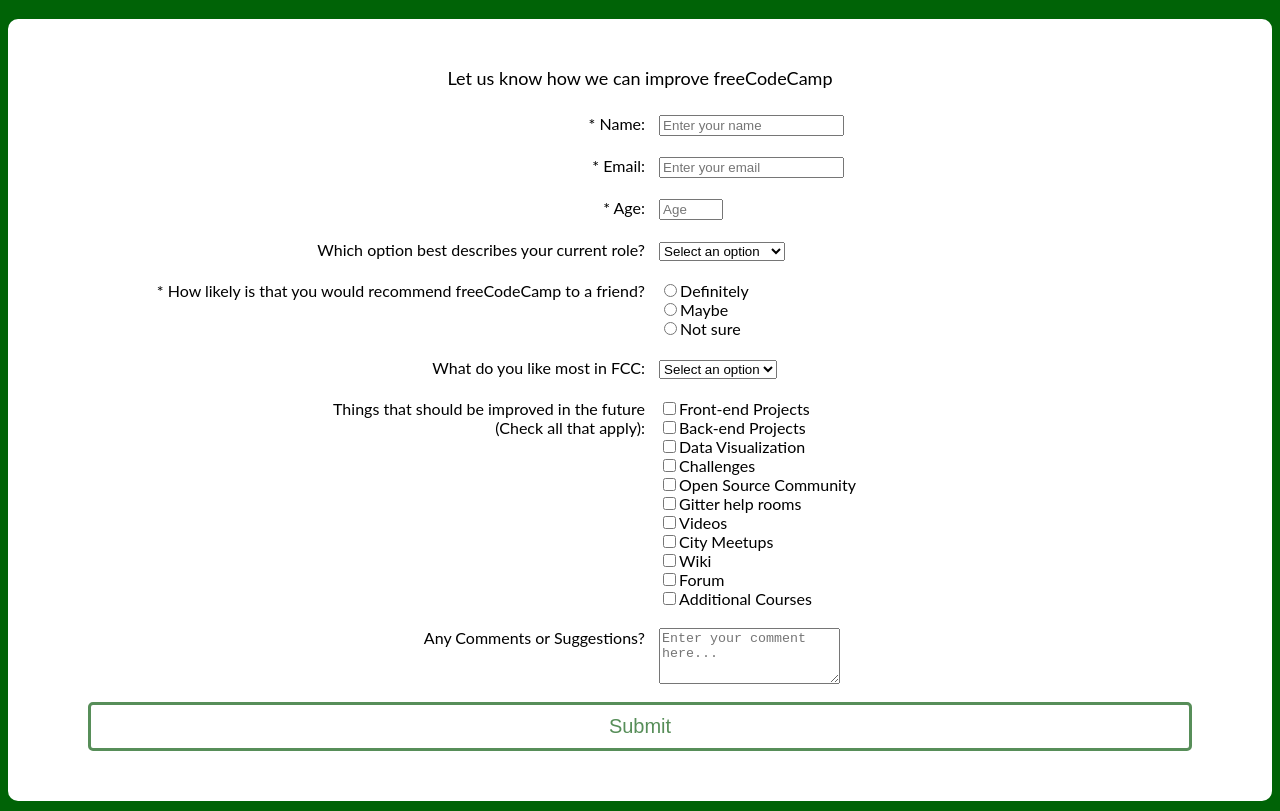
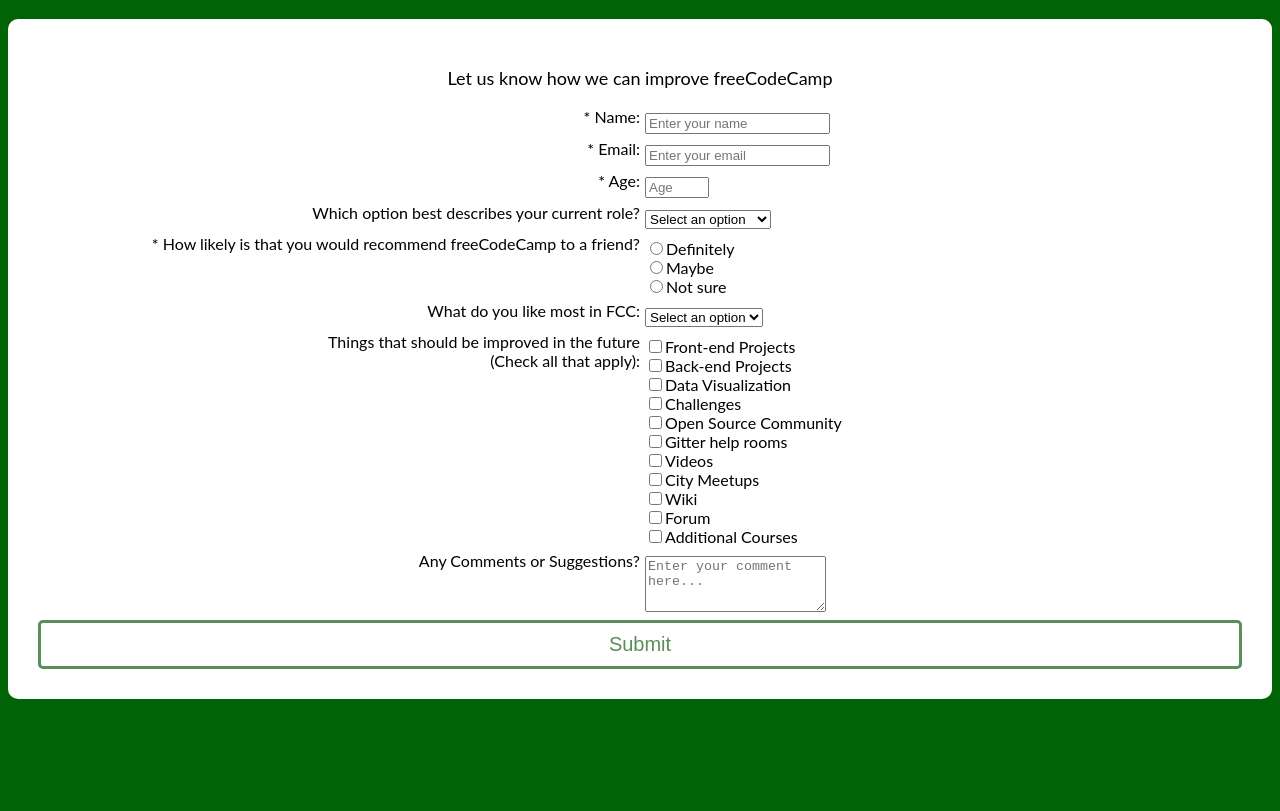
Before and after one commit to CleoAguiar/survey-form, a plain HTML site: page index.html in a window 1280 px wide. Shown: the part 63-874 px from the top of the page. After the commit the page ends 800 px from the top, so only its background shows below. Drawn offline with Linux system fonts and the light colour scheme.

Commit message:
feat: changed id to class and fix grid css

```diff
--- a/css/index.css
+++ b/css/index.css
@@ -24,23 +24,22 @@
 
 #survey-form {
 	display: block;
-	margin: 20px 50px;
+	grid-template-columns: auto;
+	margin: auto;
 }
 
-#rowTable {
-	margin: 10px 40px 10px;
+.rowTable {
+	display: grid;
+	grid-template-columns: 50% 50%;
 }
 
-#labels {
-	display: inline-block;
+.labels {
 	text-align: right;
 	vertical-align: top;
-	padding: 5px;
-	width: 50%;
 }
 
-#inputTable {
-	display: inline-block;
+.inputTable {
+	text-align: left;
 	padding: 5px;
 }
 
--- a/index.html
+++ b/index.html
@@ -13,41 +13,41 @@
 		</div>
 		<form id="survey-form">
 			<!-- Name Block -->
-			<div id="rowTable">
-				<div id="labels">
+			<div class="rowTable">
+				<div class="labels">
 					<label id="name-label">* Name: </label>
 				</div>
-				<div id="inputTable">
+				<div class="inputTable">
 					<input type="text" name="name" id="name" class="input-field" placeholder="Enter your name" required>
 				</div>
 			</div>
 
 			<!-- Email Block -->
-			<div id="rowTable">
-				<div id="labels">
+			<div class="rowTable">
+				<div class="labels">
 					<label id="email-label">* Email: </label>
 				</div>
-				<div id="inputTable">
+				<div class="inputTable">
 					<input type="email" name="email" id="email" class="input-field" placeholder="Enter your email" required>
 				</div>
 			</div>
 
 			<!-- Age Block -->
-			<div id="rowTable">
-				<div id="labels">
+			<div class="rowTable">
+				<div class="labels">
 					<label id="number-label">* Age: </label>
 				</div>
-				<div id="inputTable">
+				<div class="inputTable">
 					<input type="number" name="age" id="number" class="input-field" min="1" max="125" placeholder="Age" required>
 				</div>
 			</div>
 
 			<!-- Curent Role drop down list Block -->
-			<div id="rowTable">
-				<div id="labels">
+			<div class="rowTable">
+				<div class="labels">
 					<label id="">Which option best describes your current role? </label>
 				</div>
-				<div id="inputTable">
+				<div class="inputTable">
 					<select name="currentRole" id="dropdown" class="dropdown">
 						<option disabled selected value>Select an option</option>
 						<option value="student">Student</option>
@@ -60,11 +60,11 @@
 			</div>
 
 			<!-- User Rading Block -->
-			<div id="rowTable">
-				<div id="labels">
+			<div class="rowTable">
+				<div class="labels">
 					<label for="userRating">* How likely is that you would recommend freeCodeCamp to a friend?</label>
 				</div>
-				<div id="inputTable">
+				<div class="inputTable">
 					<ul>
 						<li class="radio">
 							<label>
@@ -86,11 +86,11 @@
 			</div>
 
 			<!-- Most Like drop down list Block -->
-			<div id="rowTable">
-				<div id="labels">
+			<div class="rowTable">
+				<div class="labels">
 					<label for="most-like">What do you like most in FCC:</label>
 				</div>
-				<div id="inputTable">
+				<div class="inputTable">
 					<select name="mostLike" id="most-like" class="dropdown">
 						<option disabled selected value>Select an option</option>
 						<option value="challenges">Challenges</option>
@@ -102,11 +102,11 @@
 			</div>
 
 			<!-- Improved in the future Block -->
-			<div id="rowTable">
-				<div id="labels">
+			<div class="rowTable">
+				<div class="labels">
 					<label for="prefences">Things that should be improved in the future<br>(Check all that apply):</label>
 				</div>
-				<div id="inputTable">
+				<div class="inputTable">
 					<ul>
 						<li class="checkbox">
 							<label>
@@ -168,11 +168,11 @@
 			</div>
 
 			<!-- Comments Block -->
-			<div id="rowTable">
-				<div id="labels">
+			<div class="rowTable">
+				<div class="labels">
 					<label for="comments">Any Comments or Suggestions?</label>
 				</div>
-				<div id="inputTable">
+				<div class="inputTable">
 					<textarea id="comments" class="input-field" name="comment" placeholder="Enter your comment here..."></textarea>
 				</div>
 			</div>
```
